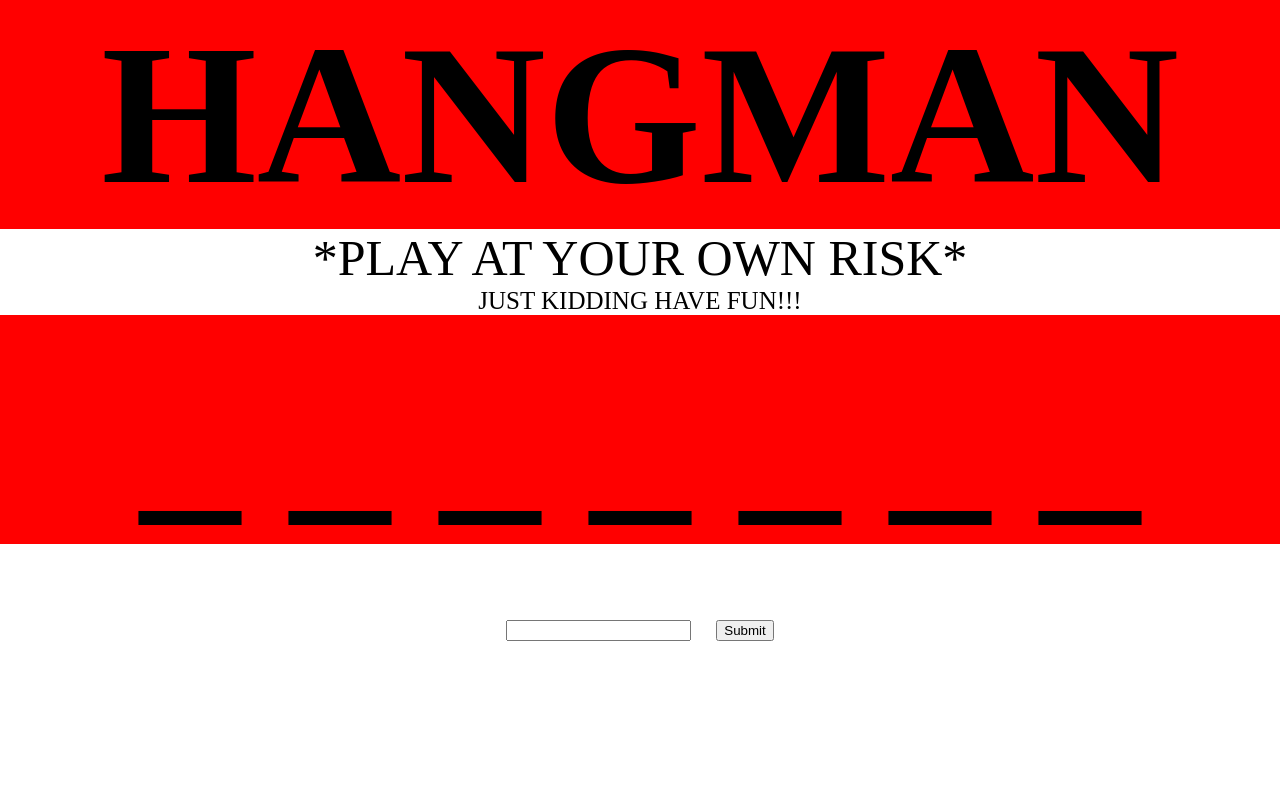
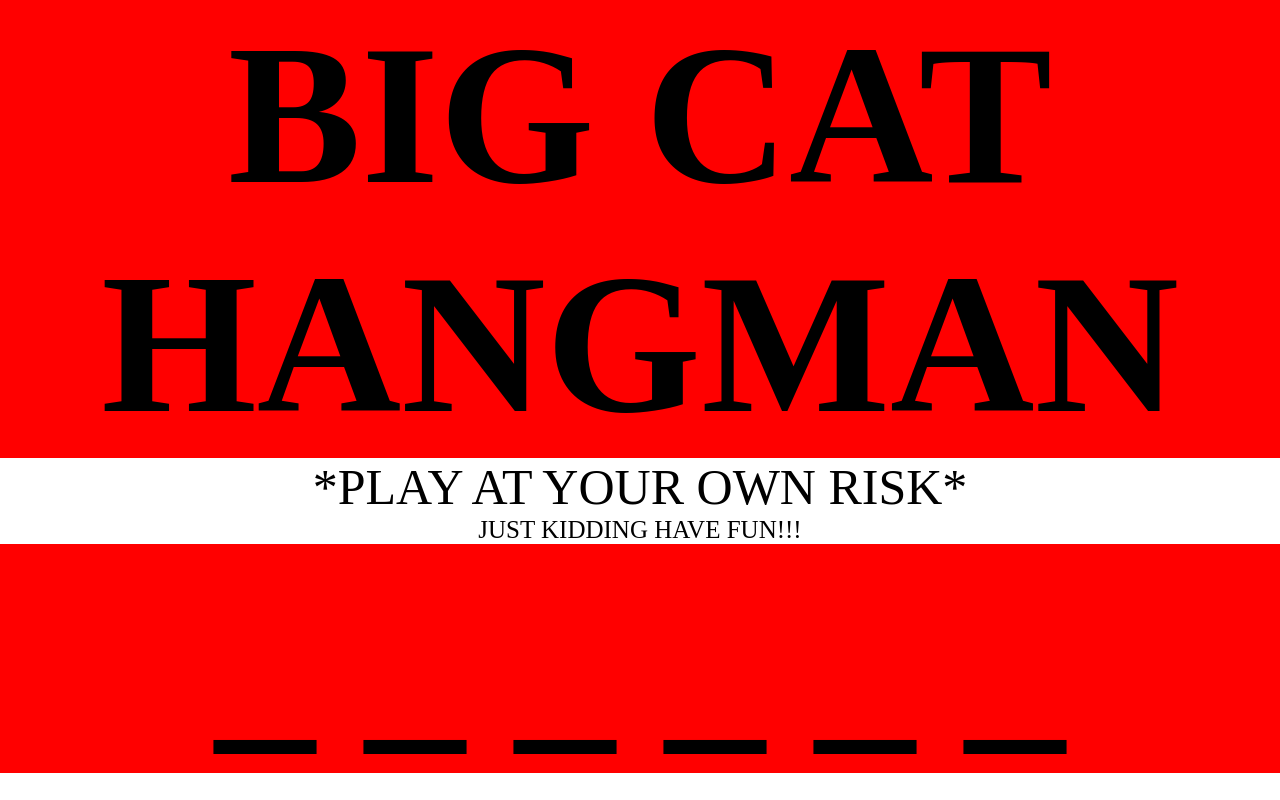
Before and after one commit to ddickson634/Hangman-Game, a plain HTML site: page index.html in a window 1280 px wide. Shown: the top 800 px of the page. Drawn offline with Linux system fonts and the light colour scheme.

Commit message:
first commit

```diff
--- a/index.html
+++ b/index.html
@@ -9,11 +9,12 @@
   </head>
 
   <body>
-    <h1>HANGMAN</h1>
+    <h1>BIG CAT <br />HANGMAN</h1>
     <p class="bigger">*PLAY AT YOUR OWN RISK*</p>
     <p>JUST KIDDING HAVE FUN!!!</p>
 
     <h1 id="wordguess"></h1>
+    <br />
     <input type="text" id="input">
     <input type="submit" id="submitguess">
     <script src="main.js"></script>
--- a/main.js
+++ b/main.js
@@ -1,8 +1,9 @@
 document.addEventListener("DOMContentLoaded", () => {
-    const words = ["tiger", "lion", "panther", "cheetah"];
+    const words = ["tiger", "lion", "panther", "cheetah", "jaguar", "cougar", "leopard"];
     const input = document.querySelector("#input");
     const board = document.querySelector("#wordguess");
     const submit = document.querySelector("#submitguess");
+
 
     let answer = "";
     let guessedLetters = [];
```
